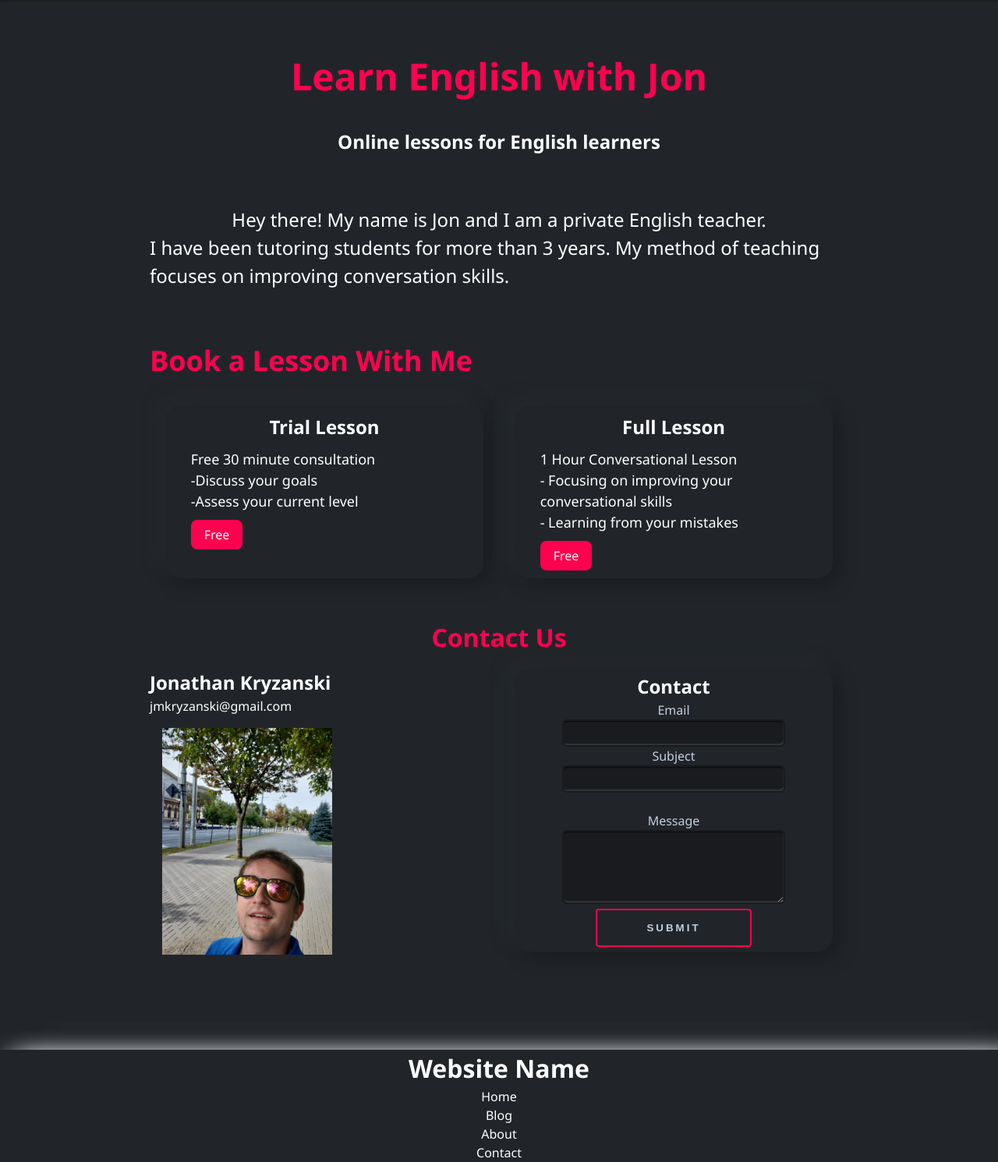
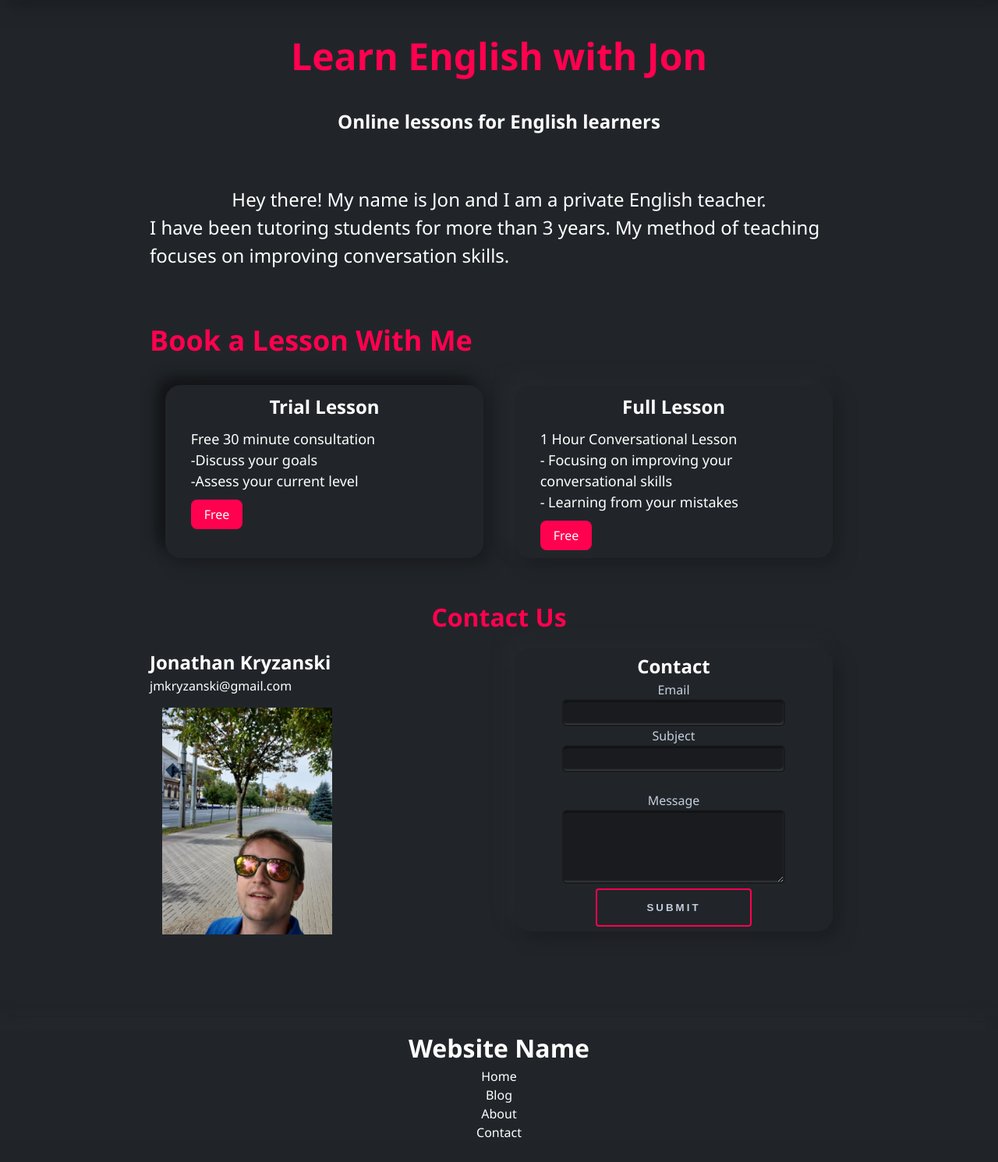
Before and after one commit to jmkryzanski/EnglishPortfolio, a Django app: page / in a window 1280 px wide. Shown: the part 74-1565 px from the top of the page at 78% size. After the commit the page ends 1534 px from the top, so only its background shows below. Run offline with Django 4.2, Linux system fonts and the light colour scheme; parts of the project's set-up code (start-up, migrations or seed data) failed here and were passed over.

Commit message:
style updates

```diff
--- a/static/css/styles.css
+++ b/static/css/styles.css
@@ -10,9 +10,11 @@
 	--fourth-theme: #f9faf4;*/
 
 	--first-theme: #ff014f;
-	--second-theme: #ff014f;
+	--second-theme: #2a2e33;
+	--second-theme-2: rgba(42, 46, 51, 0.5);
 	--third-theme: #c4cfde;
 	--fourth-theme: #212529;
+	--fourth-theme-2: rgba(33, 37, 41, 0.5);
 	--fifth-theme: white;
 
 	--padding1: 30px;
@@ -81,8 +83,16 @@
 	 height: auto;
 	 padding: 1rem 2rem;
 	 color: #252a32;
-	 background: var(--fourth-theme);
-	 box-shadow: 0 1px 3px rgba(0, 0, 0, 0.12), 0 1px 3px rgba(0, 0, 0, 0.24);
+	 /*background: var(--fourth-theme-2);*/
+	 background: var(--second-theme-2);
+	 /*box-shadow: 0 1px 3px rgba(0, 0, 0, 0.12), 0 1px 3px rgba(0, 0, 0, 0.24);*/
+
+	 /*box-shadow: 0 30px 30px rgba(0, 0, 0, 0.5), 0 1px 3px rgba(0, 0, 0, 0.5);*/
+	 box-shadow:10px 10px 19px #1c1e22, -10px -10px 19px #262a2e;
+
+	 position: fixed;
+
+	 backdrop-filter: blur(10px);
 }
  @media only screen and (min-width: 768px) {
 	 .navbar {
@@ -203,8 +213,10 @@
     height: auto;
     width: 100%;
 	background-color: var(--fourth-theme);
+	/*background-color: var(--second-theme);*/
 	color: var(--fifth-theme);
-	box-shadow: 10px 10px 30px var(--fifth-theme), 30px 10px 30px var(--fifth-theme);
+	/*box-shadow: 10px 10px 30px var(--fifth-theme), 30px 10px 30px var(--fifth-theme);*/
+	box-shadow:10px 10px 19px #1c1e22, -10px -10px 19px #262a2e;
 }
 
 [class^="box-"] {
@@ -252,7 +264,7 @@
 .box-full-1{
 	place-items: center;
 	grid-area: A;
-	margin-top: 2rem;
+	margin-top: 5rem;
 	margin-bottom: 2rem;
 	/*background: url("/static/img/sample1.jpg") 50% 0 no-repeat fixed;*/
 }
@@ -302,7 +314,8 @@
 	grid-area: B;
 
 	border-radius: 20px;
-	box-shadow: 10px 10px 19px #1c1e22, -10px -10px 19px #262a2e;
+	/*box-shadow: 10px 10px 19px #1c1e22, -10px -10px 19px #262a2e;*/
+	box-shadow: 10px 10px 19px #1b1d20, -10px -10px 19px #121315;
 	/*border-color: var(--first-theme);
 	border-style: solid;
 	border-width: 2px;*/
```
